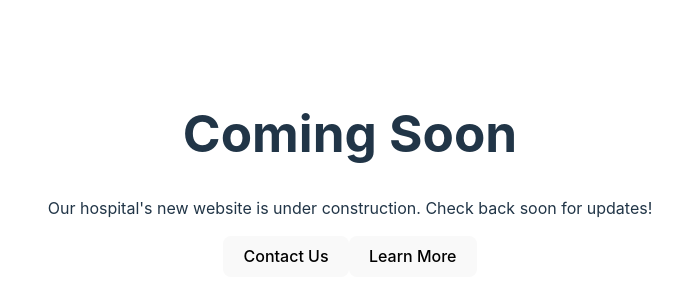
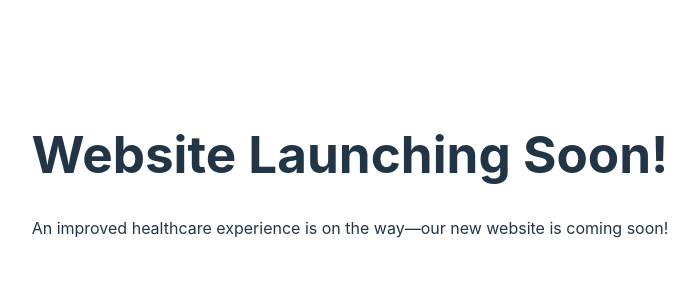
Before and after one commit to Showrab15/bethel-hospital, a React (Vite) app: page / in a window 1280 px wide. Shown: the part 226-526 px from the top of the page, without its empty margins (290-988 px from the left). Built offline with nearby package versions, Linux system fonts and the light colour scheme.

Commit message:
coming soon page updated

```diff
--- a/src/App.jsx
+++ b/src/App.jsx
@@ -1,22 +1,14 @@
-import React from 'react';
 import './App.css';
 
 function App() {
   return (
     <div className="flex items-center justify-center min-h-screen bg-gradient-to-br from-blue-100 to-blue-300 text-gray-800">
       <div className="animate-fadeIn text-center p-8 max-w-md mx-auto bg-white shadow-lg rounded-lg border-4 border-blue-500 border-opacity-50 relative">
-        <h1 className="text-5xl font-bold text-blue-600 mb-4 animate-bounce">Coming Soon</h1>
-        <p className="text-lg mb-6">
-          Our hospital's new website is under construction. Check back soon for updates!
+        <h1 className="text-5xl font-bold text-blue-600 mb-4 animate-bounce">Website Launching Soon!</h1>
+        <p className="text-lg mb-6 text-gray-700">
+        An improved healthcare experience is on the way—our new website is coming soon!
         </p>
-        <div className="flex justify-center space-x-4">
-          <button className="px-5 py-3 bg-blue-600 text-white rounded-lg hover:bg-blue-700 transform transition-transform duration-200 hover:scale-105">
-            Contact Us
-          </button>
-          <button className="px-5 py-3 bg-gray-200 text-gray-700 rounded-lg hover:bg-gray-300 transform transition-transform duration-200 hover:scale-105">
-            Learn More
-          </button>
-        </div>
+
         <div className="absolute inset-0 rounded-lg border-4 border-blue-500 animate-pulse border-opacity-50"></div>
       </div>
     </div>
```
